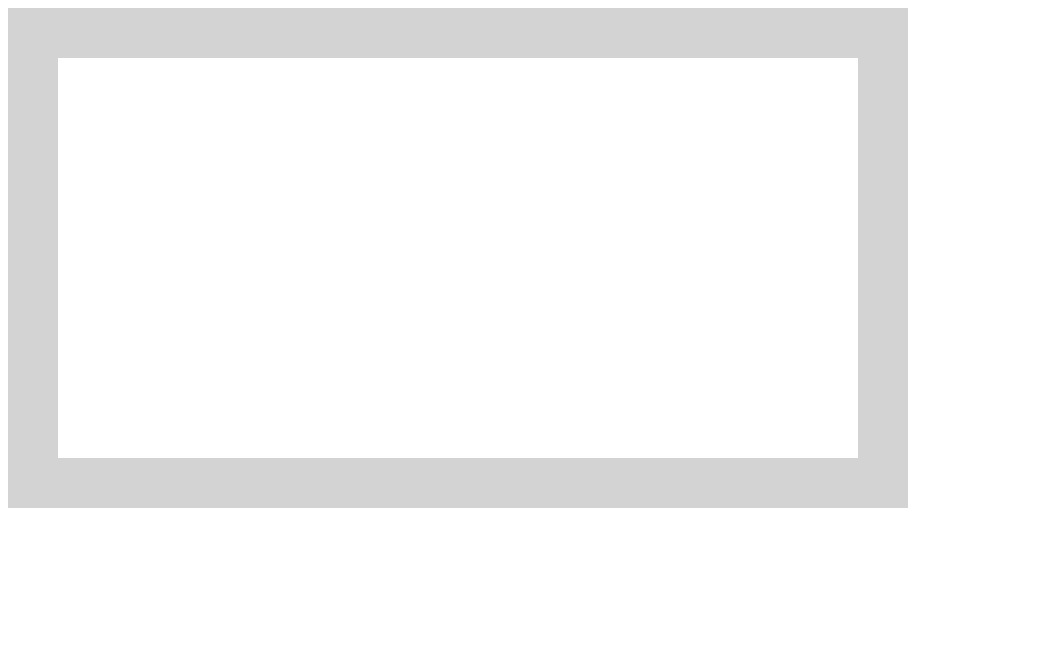
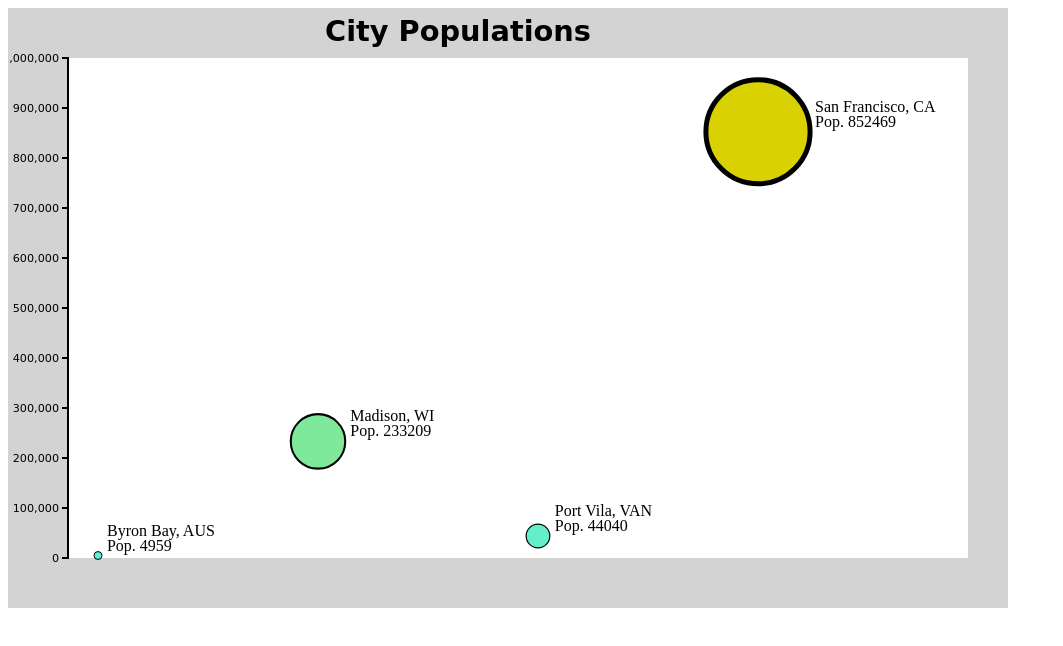
Before and after one commit to amandelman/d3_demo, a plain HTML site: page index.html in a window 1280 px wide. Shown: the whole page, without its empty margins (0-1063 px from the left). Drawn offline with Linux system fonts and the light colour scheme.

Commit message:
Activity 7 draft 2

```diff
--- a/css/style.css
+++ b/css/style.css
@@ -7,6 +7,25 @@
 
 .rectangle {
     fill: white;
-    x: 50;
+    x: 60;
     y: 50;
 }
+
+.axis path,
+.axis line {
+    fill: none;
+    stroke: black;
+    stroke-width: 1.5px;
+    shape-rendering: crispEdges;
+}
+
+.axis text {
+    font-family: cursive;
+    font-size: 0.7em;
+}
+
+.title {
+    font-family: cursive;
+    font-size: 1.8em;
+    font-weight: bold;
+}
--- a/js/main.js
+++ b/js/main.js
@@ -3,30 +3,169 @@
 //execute script when window is loaded
 window.onload = function(){
 
-    var w = 900, h = 500; //set width and height variables
+    var w = 1000, h = 600; //set width and height variables
 
+    //container block
     var container = d3.select("body") //get the <body> element from the DOM
         .append("svg") //add an svg to the body
         .attr("width", w) //add a width for the svg using variable w
         .attr("height", h) //add a height for the svg using variable h
         .attr("class", "container"); //declare a class for the container
 
+    //new rectangle block
     var rectangle = container.append("rect") //append a rectangle svg to the container
-        .datum(400) //declare a datum
+        .datum(500) //declare a datum
         .attr("width", function(d) { //set a width calculated from the datum
-            return d*2;
-
+            return ((d*2)-100);
         })
         .attr("height", function(d){ //set a height calculated from the datum
-            console.log(d);
-
             return d;
-
         })
         .attr("class", "rectangle"); //declare a class for the rect svg
 
+    //city population array
+    var cityPop = [
+        {
+            city: 'Byron Bay, AUS',
+            population: 4959
+        },
+        {
+            city: 'Madison, WI',
+            population: 233209
+        },
+        {
+            city: 'Port Vila, VAN',
+            population: 44040
+        },
+        {
+            city: 'San Francisco, CA',
+            population: 852469
+        }
+    ];
+
+    //find minimum value of populations in the array
+    var minPop = d3.min(cityPop, function(d){
+        return d.population;
+    });
+
+    //find maximum value of populations in the array
+    var maxPop = d3.max(cityPop, function(d){
+        return d.population;
+    });
+
+    //color scale generator
+    var color = d3.scale.linear()
+        .range([
+            "#5df0d4",
+            "#d9d101"
+        ])
+        .domain([
+            minPop,
+            maxPop
+        ]);
 
 
 
-    console.log(container);
+    //create a scale generator for y coordinate
+    var y = d3.scale.linear()
+        .range([550, 50])
+        .domain([0, 1000000]);
+
+    //create a scale generator for stroke weight
+    var weight = d3.scale.linear()
+        .range([1, 5])
+        .domain([
+            minPop,
+            maxPop
+        ]);
+
+    //create a scale generator for x coordinates
+    var x = d3.scale.linear()
+        .range([90, 750])//output minimum and maximum
+        .domain([0,3])//input minimum and maximum
+
+        console.log(x);
+
+    //new circles
+    var circles = container.selectAll(".circles")//create an empty selection
+        .data(cityPop)//link data
+        .enter()//bind data
+        .append("circle")//add a circle for each datum in the array
+        .attr("class", "circles")//define a class for each circle
+        .attr("id", function(d){//create ids for each circle
+              return d.city;
+              })
+        .attr("r", function(d){//calculate a radius for each circle based on population
+            var area = d.population * 0.01;
+            return Math.sqrt(area/Math.PI);
+        })
+        .attr("cx", function(d, i){//calculate x coordinates for each circle center using the x scale generator
+            return x(i);
+        })
+        .attr("cy", function(d){//calculate y coordinates for each circle center based on y scale generator
+            return y(d.population);
+        })
+        .style("fill", function(d, i){//add a fill based on color scale generator
+          return color(d.population);
+        })
+        .style("stroke", "#000")//add a stroke
+        .style("stroke-width", function(d){//set a stroke width based on size of circles
+            return weight(d.population);
+        })
+
+    //create y axis generator
+    var yAxis = d3.svg.axis()
+        .scale(y)
+        .orient("left");
+
+    //create axis g element and add axis
+    var axis = container.append("g")
+        .attr("class", "axis")
+        .attr("transform", "translate(60, 0)")
+        .call(yAxis);
+
+    //create a text element and add title
+    var title = container.append("text")//append text element to svg
+        .attr("class", "title")//define a class
+        .attr("text-anchor", "middle")//position text within text element
+        .attr("x", 450)//x coordinate of text element on svg
+        .attr("y", 33)//y coordinate of text element on svg
+        .text("City Populations");//print text to text element
+
+    //create circle labels
+    var labels = container.selectAll("labels")//create an empty selection
+        .data(cityPop)//link data
+        .enter()//bind data
+        .append("text")//add text element to selection
+        .attr("class", "labels")//define a labels class
+        .attr("text-anchor", "left")//position text within each text element
+        .attr("y", function(d){
+            //vertical position center on each circle
+            return y(d.population) - 20;
+        });
+
+    //first line of label
+    var nameLine = labels.append("tspan")
+        .attr("class", "nameLine")
+        .attr("x", function(d, i){
+            //horizontal position to the right of each circle
+            return x(i) + Math.sqrt(d.population*0.01/Math.PI) + 5;
+        })
+        .text(function(d){
+              return d.city;
+              });
+
+    //second line of label
+    var popLine = labels.append("tspan")
+        .attr("class", "popLine")
+        .attr("x", function(d, i){
+            //horisontal position to the right of each circle
+            return x(i) + Math.sqrt(d.population*0.01/Math.PI) + 5;
+        })
+        .attr("dy", "15")//vertical offset for second line
+        .text(function(d){
+            return "Pop. " + d.population;
+        });
+
+
 }
```
